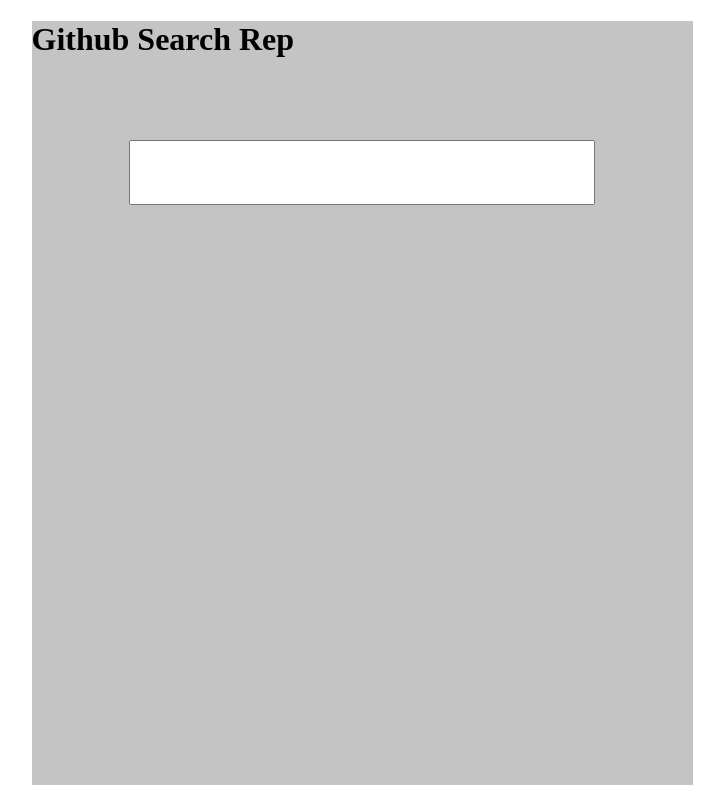
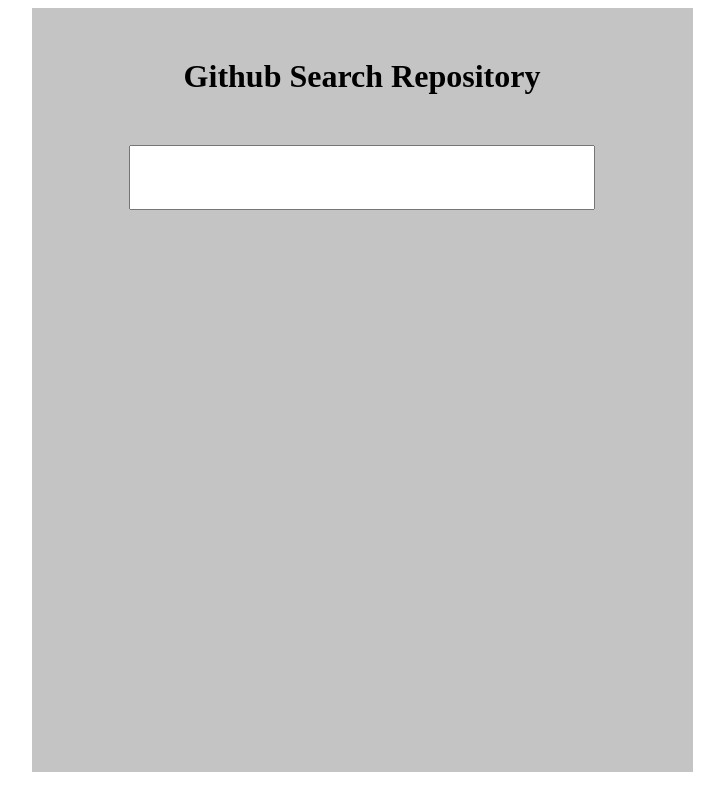
Before and after one commit to Em-ss/maket1.github.io, a plain HTML site: page index.html in a window 1280 px wide. Shown: the whole page, without its empty margins (278-1002 px from the left). Drawn offline with Linux system fonts and the light colour scheme.

Commit message:
Initial commit3

```diff
--- a/main1.js
+++ b/main1.js
@@ -4,7 +4,7 @@
 this.app = document.getElementById('app');
 
 this.title = this.createElement('h1','title');
-this.title.textContent = 'Github Search Rep';
+this.title.textContent = 'Github Search Repository';
 
 this.searchLine = this.createElement('div','search-line');
 this.searchInput = this.createElement('input','search-input');
--- a/style.css
+++ b/style.css
@@ -18,7 +18,7 @@
 .search-line {
     width: 100%;
     margin-left:97px;
-   padding-top: 60px;
+   /* padding-top: 60px; */
 }
 
 .reps {
@@ -114,3 +114,11 @@
     .close:after {
     transform: rotate(-45deg);
     }
+
+
+    .title {
+padding: 50px;
+text-align: center;
+margin:0;
+
+    }
```
